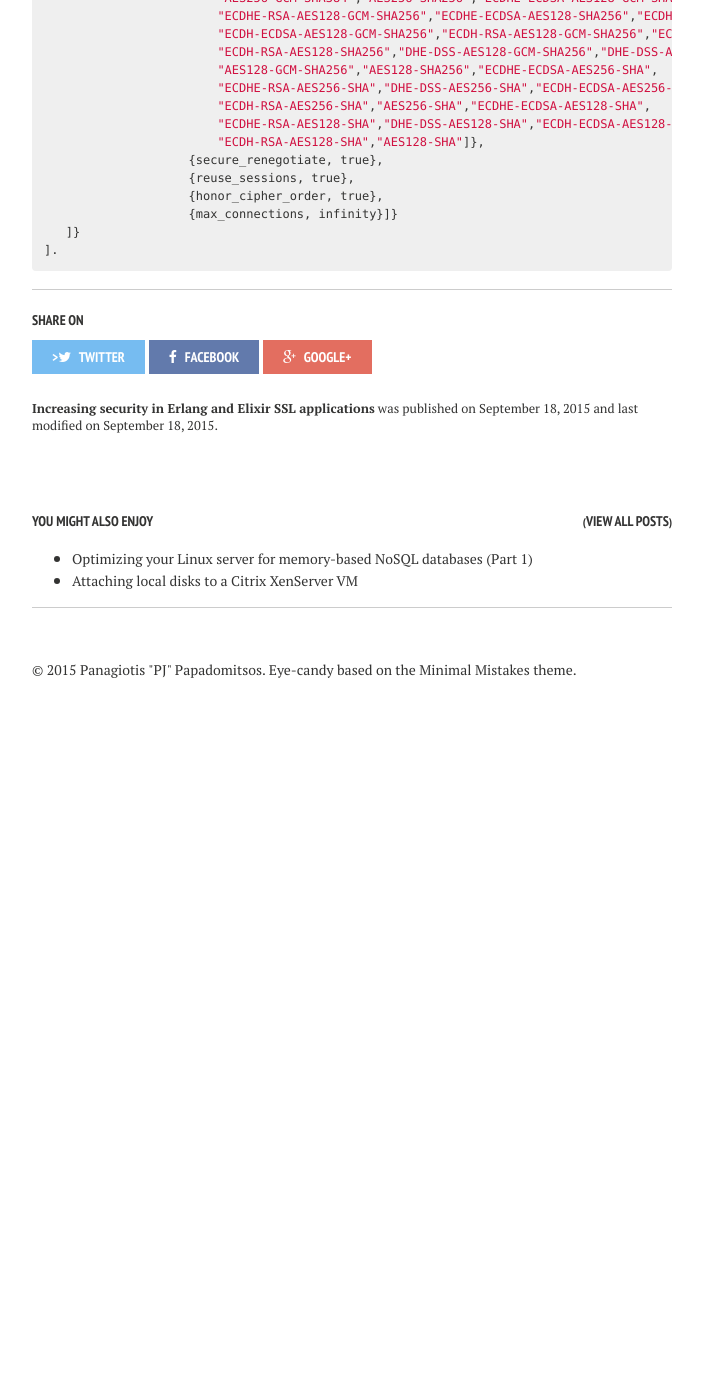
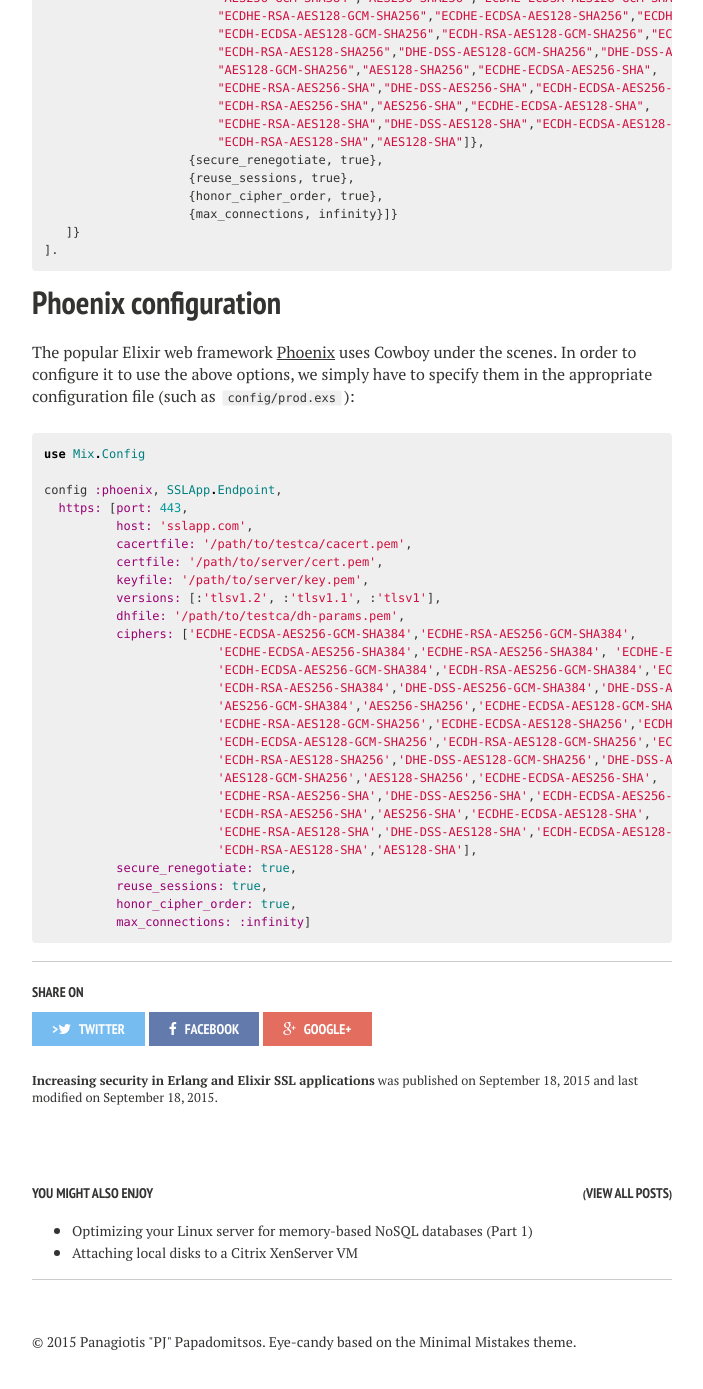
Before and after one commit to priestjim/priestjim.github.io, a Jekyll site: the page built from _posts/2015-09-18-increasing-security-erlang-ssl-cowboy.md, in a window 1280 px wide and 1400 px high, scrolled down 3781 px. Shown: the top 1389 px of the window, without its empty margins (288-991 px from the left). Built offline with Jekyll 4.4.1, drawn with Linux system fonts in a browser that asks for light colours; nearby versions of some CDN libraries; comment, search, counter and statistics services are not loaded; before the commit the page ends 4509 px from its top, so only the background shows below that.

Commit message:
Add Phoenix configuration for Erlang+SSL post

```diff
--- a/_posts/2015-09-18-increasing-security-erlang-ssl-cowboy.md
+++ b/_posts/2015-09-18-increasing-security-erlang-ssl-cowboy.md
@@ -151,3 +151,38 @@ In RabitMQ, you can enable these options in the rabbitmq.config file:
    ]}
 ].
 {% endhighlight erlang %}
+
+# Phoenix configuration
+
+The popular Elixir web framework [Phoenix](http://www.phoenixframework.org){:target="_blank"} uses Cowboy under the scenes.
+In order to configure it to use the above options, we simply have to specify them in the appropriate configuration file (such as `config/prod.exs`):
+
+{% highlight elixir %}
+use Mix.Config
+
+config :phoenix, SSLApp.Endpoint,
+  https: [port: 443,
+          host: 'sslapp.com',
+          cacertfile: '/path/to/testca/cacert.pem',
+          certfile: '/path/to/server/cert.pem',
+          keyfile: '/path/to/server/key.pem',
+          versions: [:'tlsv1.2', :'tlsv1.1', :'tlsv1'],
+          dhfile: '/path/to/testca/dh-params.pem',
+          ciphers: ['ECDHE-ECDSA-AES256-GCM-SHA384','ECDHE-RSA-AES256-GCM-SHA384',
+                        'ECDHE-ECDSA-AES256-SHA384','ECDHE-RSA-AES256-SHA384', 'ECDHE-ECDSA-DES-CBC3-SHA',
+                        'ECDH-ECDSA-AES256-GCM-SHA384','ECDH-RSA-AES256-GCM-SHA384','ECDH-ECDSA-AES256-SHA384',
+                        'ECDH-RSA-AES256-SHA384','DHE-DSS-AES256-GCM-SHA384','DHE-DSS-AES256-SHA256',
+                        'AES256-GCM-SHA384','AES256-SHA256','ECDHE-ECDSA-AES128-GCM-SHA256',
+                        'ECDHE-RSA-AES128-GCM-SHA256','ECDHE-ECDSA-AES128-SHA256','ECDHE-RSA-AES128-SHA256',
+                        'ECDH-ECDSA-AES128-GCM-SHA256','ECDH-RSA-AES128-GCM-SHA256','ECDH-ECDSA-AES128-SHA256',
+                        'ECDH-RSA-AES128-SHA256','DHE-DSS-AES128-GCM-SHA256','DHE-DSS-AES128-SHA256',
+                        'AES128-GCM-SHA256','AES128-SHA256','ECDHE-ECDSA-AES256-SHA',
+                        'ECDHE-RSA-AES256-SHA','DHE-DSS-AES256-SHA','ECDH-ECDSA-AES256-SHA',
+                        'ECDH-RSA-AES256-SHA','AES256-SHA','ECDHE-ECDSA-AES128-SHA',
+                        'ECDHE-RSA-AES128-SHA','DHE-DSS-AES128-SHA','ECDH-ECDSA-AES128-SHA',
+                        'ECDH-RSA-AES128-SHA','AES128-SHA'],
+          secure_renegotiate: true,
+          reuse_sessions: true,
+          honor_cipher_order: true,
+          max_connections: :infinity]
+{% endhighlight elixir %}
```
